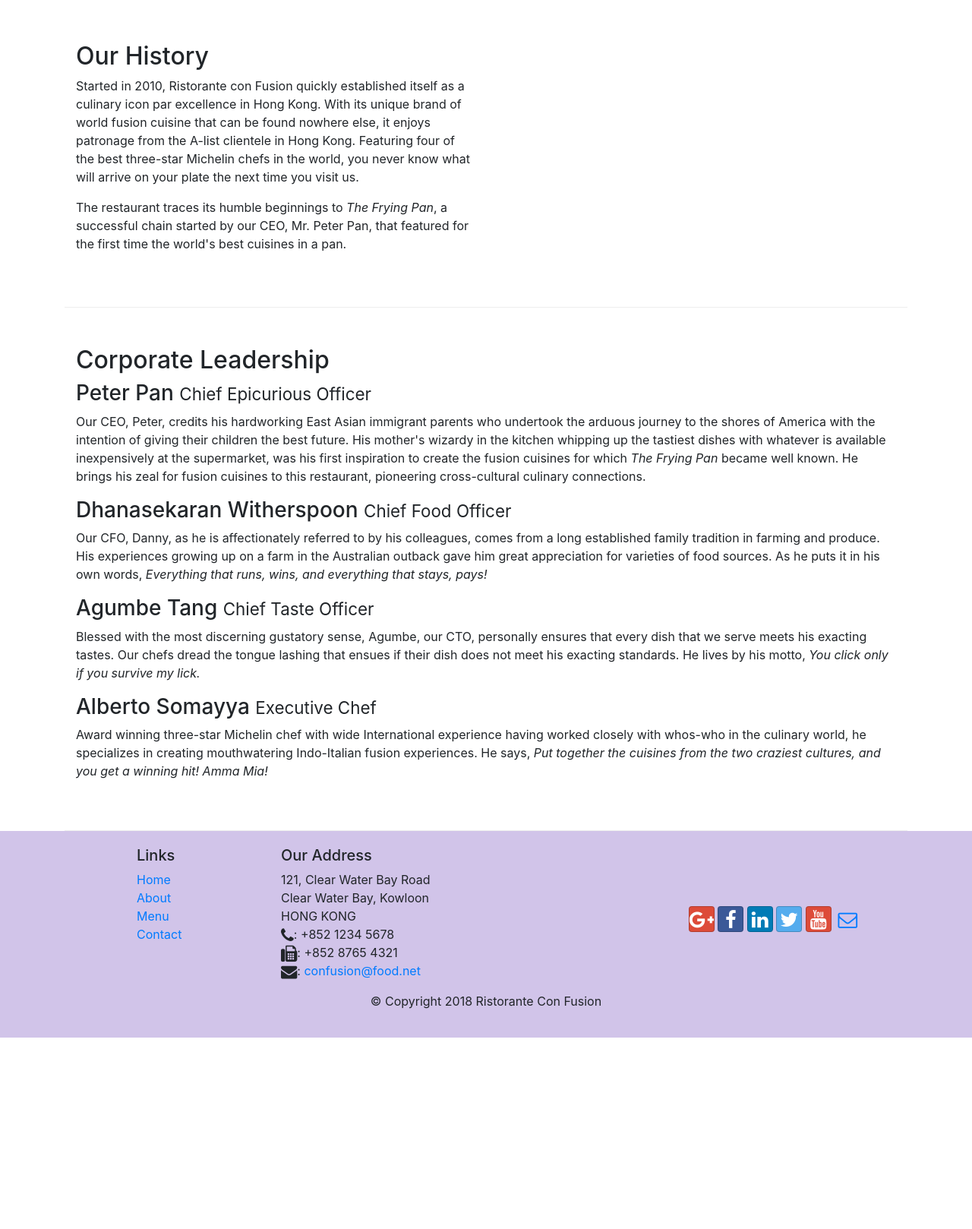
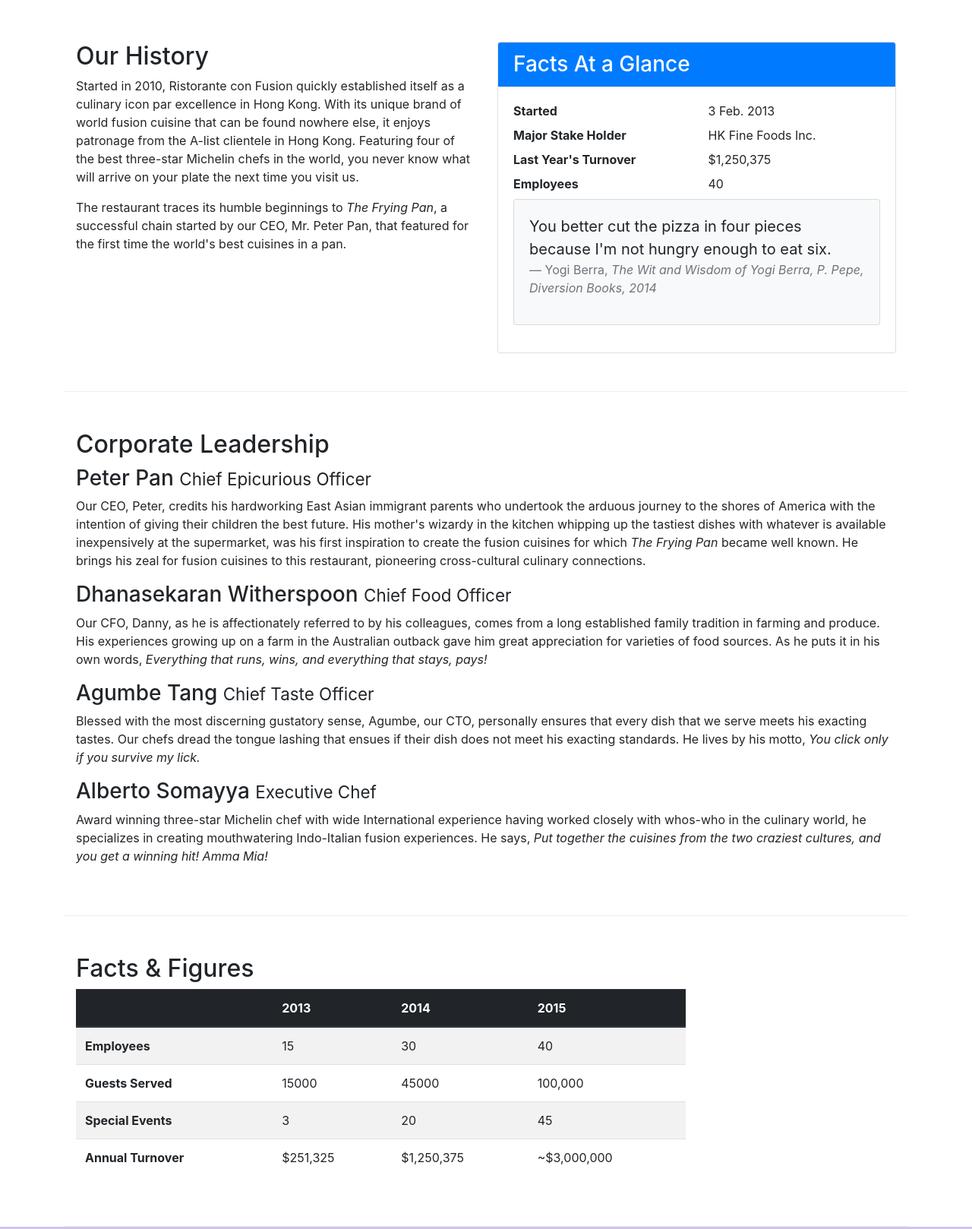
Before and after one commit to Kwatanwa17/Coursera-Bootstrap4, a website: page conFusion/aboutus.html in a window 1280 px wide. Shown: the part 460-2078 px from the top of the page at 76% size. Before the commit the page ends 1826 px from the top, so only its background shows below. Drawn offline with nearby package versions, Linux system fonts and the light colour scheme.

Commit message:
bfore weeek2

```diff
--- a/conFusion/aboutus.html
+++ b/conFusion/aboutus.html
@@ -24,10 +24,13 @@
         <a class="navbar-brand mr-auto" href="./index.html">Ristorante con Fusion</a>
         <div class="collapse navbar-collapse" id="Navbar">
             <ul class="navbar-nav mr-auto">
-                <li class="nav-item"><a class="nav-link" href="./index.html"><span class="fa fa-home fa-lg"></span>Home</a></li>
-                <li class="nav-item active"><a class="nav-link" href="#"><span class="fa fa-info  fa-lg"></span>About</a></li>
+                <li class="nav-item"><a class="nav-link" href="./index.html"><span class="fa fa-home fa-lg"></span>Home</a>
+                </li>
+                <li class="nav-item active"><a class="nav-link" href="#"><span
+                        class="fa fa-info  fa-lg"></span>About</a></li>
                 <li class="nav-item"><a class="nav-link" href="#"><span class="fa fa-list  fa-lg"></span>Menu</a></li>
-                <li class="nav-item"><a class="nav-link" href="#"><span class="fa fa-address-card  fa-lg"></span>Contact</a></li>
+                <li class="nav-item"><a class="nav-link" href="#"><span class="fa fa-address-card  fa-lg"></span>Contact</a>
+                </li>
             </ul>
         </div>
     </div>
@@ -72,10 +75,36 @@
             <p>The restaurant traces its humble beginnings to <em>The Frying Pan</em>, a successful chain started by our
                 CEO, Mr. Peter Pan, that featured for the first time the world's best cuisines in a pan.</p>
         </div>
-        <div class="col-12 col-sm">
+        <div class="col-12 col-sm-6">
+            <div class="card">
+                <h3 class="card-header bg-primary text-white">Facts At a Glance</h3>
+                <div class="card-body">
+                    <dl class="row">
+                        <dt class="col-6">Started</dt>
+                        <dd class="col-6">3 Feb. 2013</dd>
+                        <dt class="col-6">Major Stake Holder</dt>
+                        <dd class="col-6">HK Fine Foods Inc.</dd>
+                        <dt class="col-6">Last Year's Turnover</dt>
+                        <dd class="col-6">$1,250,375</dd>
+                        <dt class="col-6">Employees</dt>
+                        <dd class="col-6">40</dd>
+                        <div class="col-12">
+                            <div class="card card-body bg-light">
+                                <blockquote class="blockquote">
+                                    <p class="mb-0">You better cut the pizza in four pieces because
+                                        I'm not hungry enough to eat six.</p>
+                                    <footer class="blockquote-footer">Yogi Berra,
+                                        <cite title="Source Title">The Wit and Wisdom of Yogi Berra,
+                                            P. Pepe, Diversion Books, 2014</cite>
+                                    </footer>
+                                </blockquote>
+                            </div>
+                        </div>
+                    </dl>
+                </div>
+            </div>
         </div>
     </div>
-
 
     <div class="row row-content">
         <div class="col-12">
@@ -109,6 +138,52 @@
         </div>
     </div>
 
+    <div class="row row-content">
+        <div class="col-12 col-sm-9">
+            <h2>Facts &amp; Figures</h2>
+            <div class="table-responsive">
+                <table class="table table-striped">
+                    <thead class="thead-dark">
+                    <tr>
+                        <th>&nbsp;</th>
+                        <th>2013</th>
+                        <th>2014</th>
+                        <th>2015</th>
+                    </tr>
+                    </thead>
+                    <tbody>
+                    <tr>
+                        <th>Employees</th>
+                        <td>15</td>
+                        <td>30</td>
+                        <td>40</td>
+                    </tr>
+                    <tr>
+                        <th>Guests Served</th>
+                        <td>15000</td>
+                        <td>45000</td>
+                        <td>100,000</td>
+                    </tr>
+                    <tr>
+                        <th>Special Events</th>
+                        <td>3</td>
+                        <td>20</td>
+                        <td>45</td>
+                    </tr>
+                    <tr>
+                        <th>Annual Turnover</th>
+                        <td>$251,325</td>
+                        <td>$1,250,375</td>
+                        <td>~$3,000,000</td>
+                    </tr>
+                    </tbody>
+                </table>
+            </div>
+        </div>
+        <div class="col-12 col-sm-3">
+        </div>
+    </div>
+
 </div>
 
 <footer class="footer">
@@ -137,11 +212,15 @@
             </div>
             <div class="col-12 col-sm-4 align-self-center">
                 <div class="text-center">
-                    <a class="btn btn-social-icon btn-google" href="http://google.com/+"><i class="fa fa-google-plus"></i></a>
-                    <a class="btn btn-social-icon btn-facebook" href="http://www.facebook.com/profile.php?id="><i class="fa fa-facebook"></i></a>
-                    <a class="btn btn-social-icon btn-linkedin" href="http://www.linkedin.com/in/"><i class="fa fa-linkedin"></i></a>
+                    <a class="btn btn-social-icon btn-google" href="http://google.com/+"><i
+                            class="fa fa-google-plus"></i></a>
+                    <a class="btn btn-social-icon btn-facebook" href="http://www.facebook.com/profile.php?id="><i
+                            class="fa fa-facebook"></i></a>
+                    <a class="btn btn-social-icon btn-linkedin" href="http://www.linkedin.com/in/"><i
+                            class="fa fa-linkedin"></i></a>
                     <a class="btn btn-social-icon btn-twitter" href="http://twitter.com/"><i class="fa fa-twitter"></i></a>
-                    <a class="btn btn-social-icon btn-google" href="http://youtube.com/"><i class="fa fa-youtube"></i></a>
+                    <a class="btn btn-social-icon btn-google" href="http://youtube.com/"><i
+                            class="fa fa-youtube"></i></a>
                     <a class="btn btn-social-icon" href="mailto:"><i class="fa fa-envelope-o"></i></a>
                 </div>
             </div>
```
Also changed, not shown: conFusion/index.html (+52 -20 lines), conFusion/img/alberto.png (added), conFusion/img/buffet.png (added), conFusion/img/logo.png (added), conFusion/img/uthappizza.png (added).
